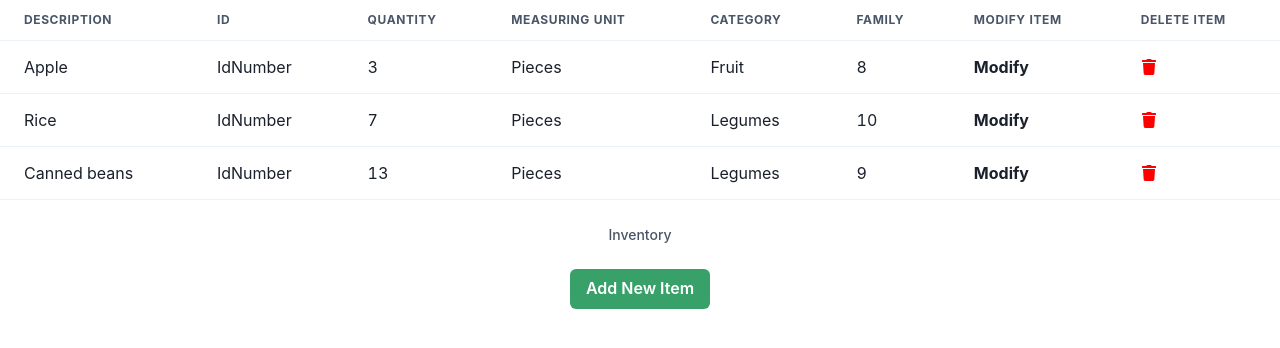
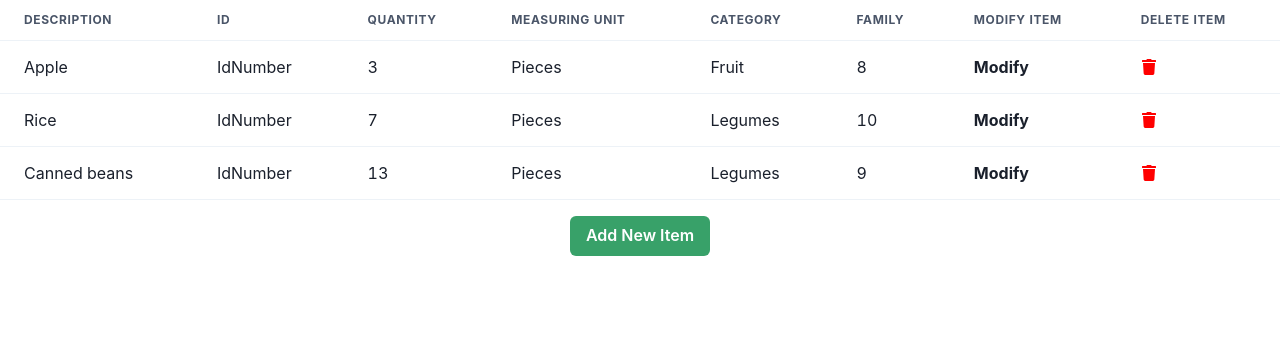
Before and after one commit to jony0418/FoodBank, a React (Create React App) app in the folder foodbank/client/: page /productlist in a window 1280 px wide. Shown: the top 348 px of the page. Built offline with nearby package versions, Linux system fonts and the light colour scheme.

Commit message:
removed table caption

```diff
--- a/foodbank/client/src/pages/productlist.js
+++ b/foodbank/client/src/pages/productlist.js
@@ -19,7 +19,6 @@ function ProductList() {
     <div className='productlist'>
       <TableContainer>
         <Table variant='simple'>
-          <TableCaption>Inventory</TableCaption>
           <Thead>
             <Tr>
               <Th>Description</Th>
```
